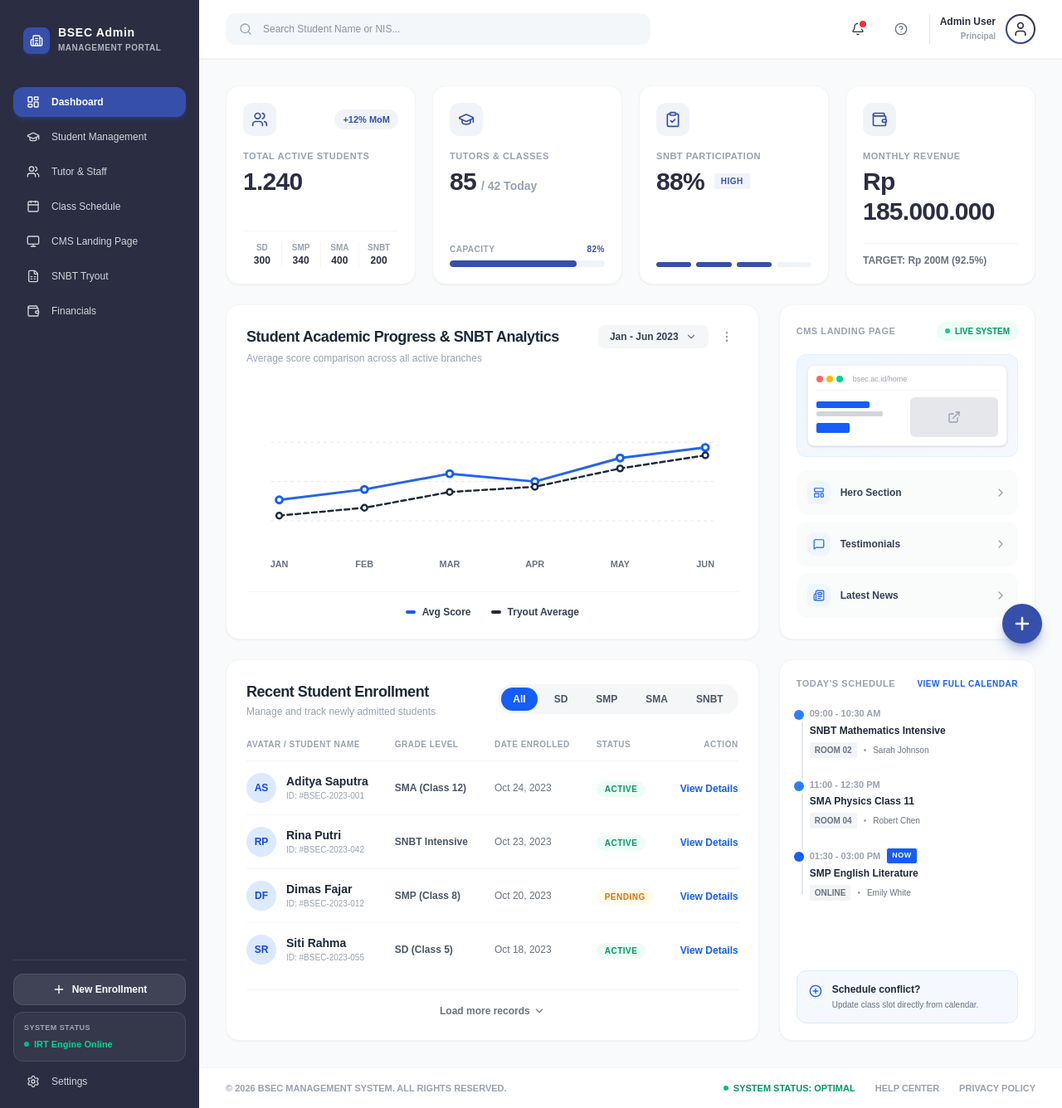
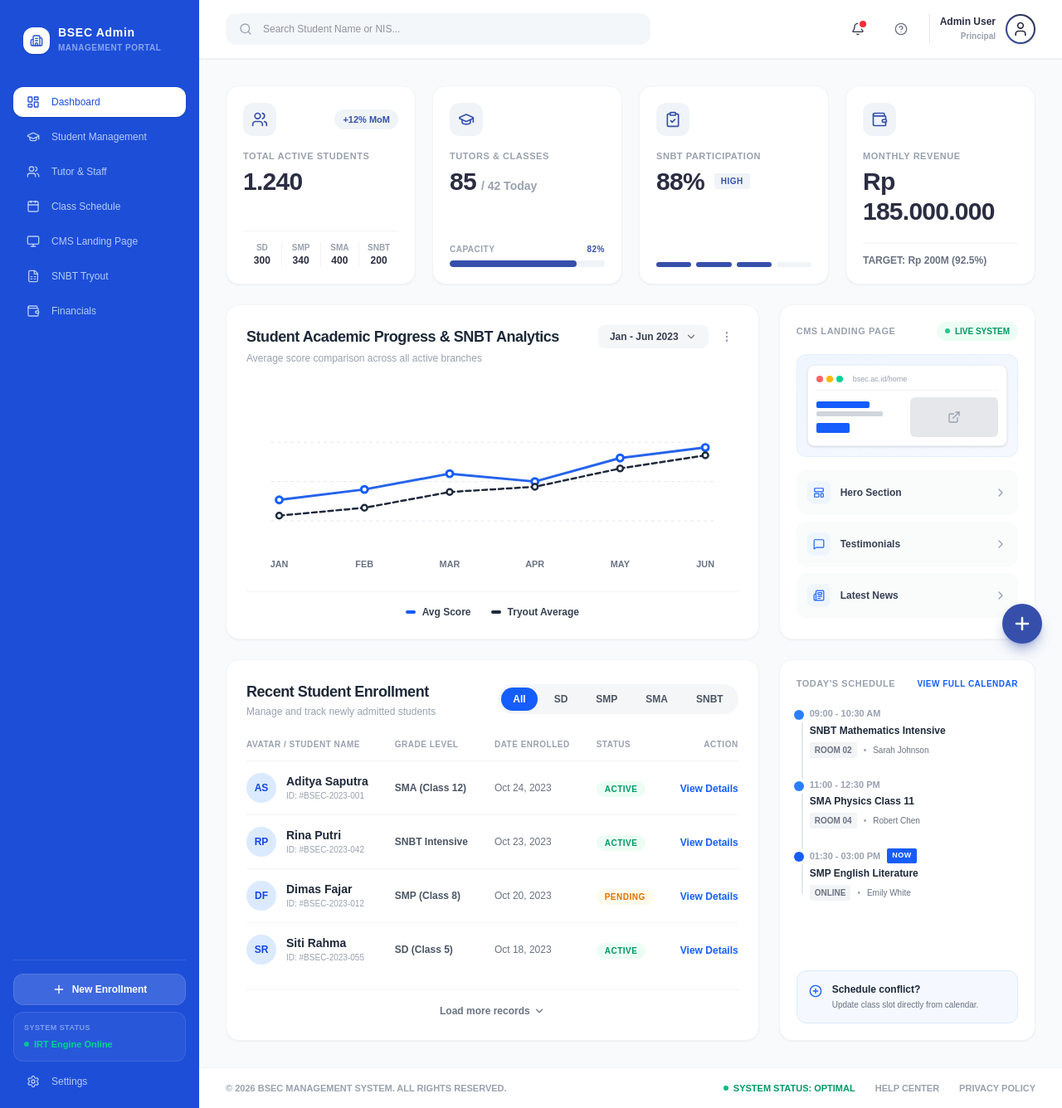
Before and after one commit to lanangwisana/BSEC-Frontend, a Next.js app: page /bsec-admin-panel/dashboard in a window 1280 px wide. Shown: the whole page at 83% size. Built offline with nearby package versions, Linux system fonts and the light colour scheme.

Commit message:
style(sidebar components): change background color sidebar dan navItems

```diff
--- a/app/bsec-admin-panel/dashboard/components/Sidebar.tsx
+++ b/app/bsec-admin-panel/dashboard/components/Sidebar.tsx
@@ -36,19 +36,19 @@ export function Sidebar() {
   ];
 
   return (
-    <aside className="w-60 bg-[#2B2D42] text-gray-300 min-h-screen flex flex-col justify-between p-4 shrink-0 transition-all duration-300">
+    <aside className="w-60 bg-[#1D4ED8] text-blue-100 min-h-screen flex flex-col justify-between p-4 shrink-0 transition-all duration-300">
       <div>
         {/* Logo & Header */}
         <div className="px-3 py-4 mb-6">
           <div className="flex items-center gap-2.5">
-            <div className="w-8 h-8 rounded-lg bg-[#364FAB] flex items-center justify-center text-white font-bold shadow-md shadow-[#364FAB]/20">
-              <Building2 className="w-4 h-4" />
+            <div className="w-8 h-8 rounded-xl bg-white flex items-center justify-center text-[#1D4ED8] font-bold shadow-sm">
+              <Building2 className="w-4 h-4 text-[#1D4ED8]" />
             </div>
             <div>
               <h1 className="font-bold text-white tracking-wider text-sm leading-none">
                 BSEC Admin
               </h1>
-              <p className="text-[10px] text-gray-300 font-semibold tracking-wider uppercase mt-1 opacity-80">
+              <p className="text-[10px] text-blue-100/70 font-semibold tracking-wider uppercase mt-1 opacity-80">
                 Management Portal
               </p>
             </div>
@@ -69,11 +69,11 @@ export function Sidebar() {
                 href={item.href}
                 className={`flex items-center gap-3.5 px-4 py-2.5 rounded-xl font-medium text-xs transition-all duration-200 ${
                   isActive
-                    ? 'bg-[#364FAB] text-white font-semibold shadow-md shadow-[#364FAB]/30'
-                    : 'text-gray-300 hover:text-white hover:bg-white/10'
+                    ? 'bg-white text-[#1D4ED8] font-bold shadow-sm'
+                    : 'text-blue-100/80'
                 }`}
               >
-                <Icon className={`w-4 h-4 ${isActive ? 'text-white' : 'text-gray-300'}`} />
+                <Icon className={`w-4 h-4 ${isActive ? 'text-[#1D4ED8]' : 'text-blue-100/80'}`} />
                 <span>{item.label}</span>
               </Link>
             );
@@ -84,14 +84,14 @@ export function Sidebar() {
       {/* Footer Controls & Actions */}
       <div className="space-y-2 pt-4 border-t border-white/10">
         {/* New Enrollment Button */}
-        <button className="w-full flex items-center justify-center gap-2 bg-white/10 hover:bg-white/20 text-white py-2.5 px-3 rounded-xl text-xs font-semibold border border-white/10 transition-all shadow-xs">
+        <button className="w-full flex items-center justify-center gap-2 bg-white/15 text-white py-2.5 px-3 rounded-xl text-xs font-semibold border border-white/10 transition-all shadow-xs">
           <Plus className="w-4 h-4" />
           <span>New Enrollment</span>
         </button>
 
         {/* System Status Banner */}
         <div className="bg-white/5 border border-white/10 rounded-xl p-3 text-[11px]">
-          <p className="text-[9px] font-bold text-gray-300 uppercase tracking-wider opacity-70">
+          <p className="text-[9px] font-bold text-blue-100/70 uppercase tracking-wider opacity-70">
             System Status
           </p>
           <div className="flex items-center gap-1.5 text-emerald-400 font-bold mt-1">
@@ -102,9 +102,9 @@ export function Sidebar() {
 
         <Link
           href="#"
-          className="flex items-center gap-3.5 px-4 py-2 rounded-xl font-medium text-xs text-gray-300 hover:text-white hover:bg-white/10 transition-all duration-200"
+          className="flex items-center gap-3.5 px-4 py-2 rounded-xl font-medium text-xs text-blue-100/80 transition-all duration-200"
         >
-          <Settings className="w-4 h-4 text-gray-300" />
+          <Settings className="w-4 h-4 text-blue-100/80" />
           <span>Settings</span>
         </Link>
       </div>
```
